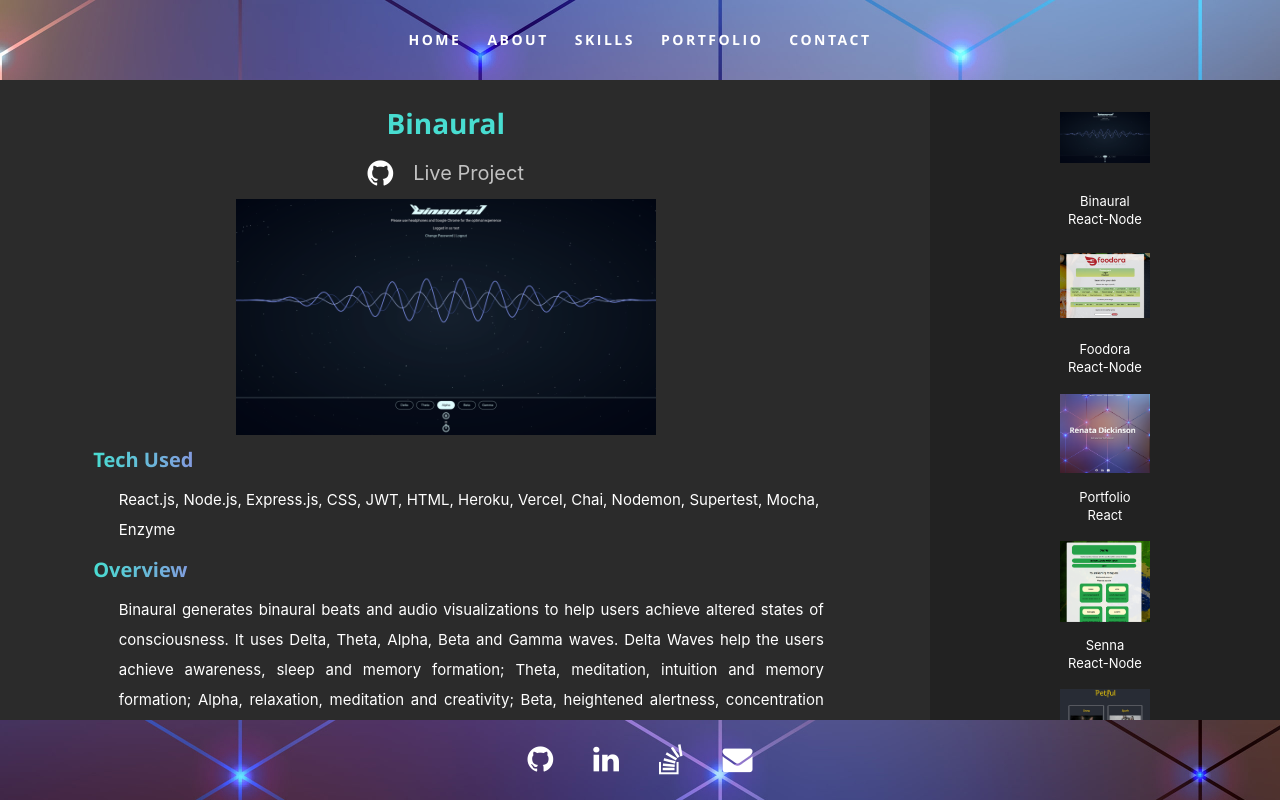
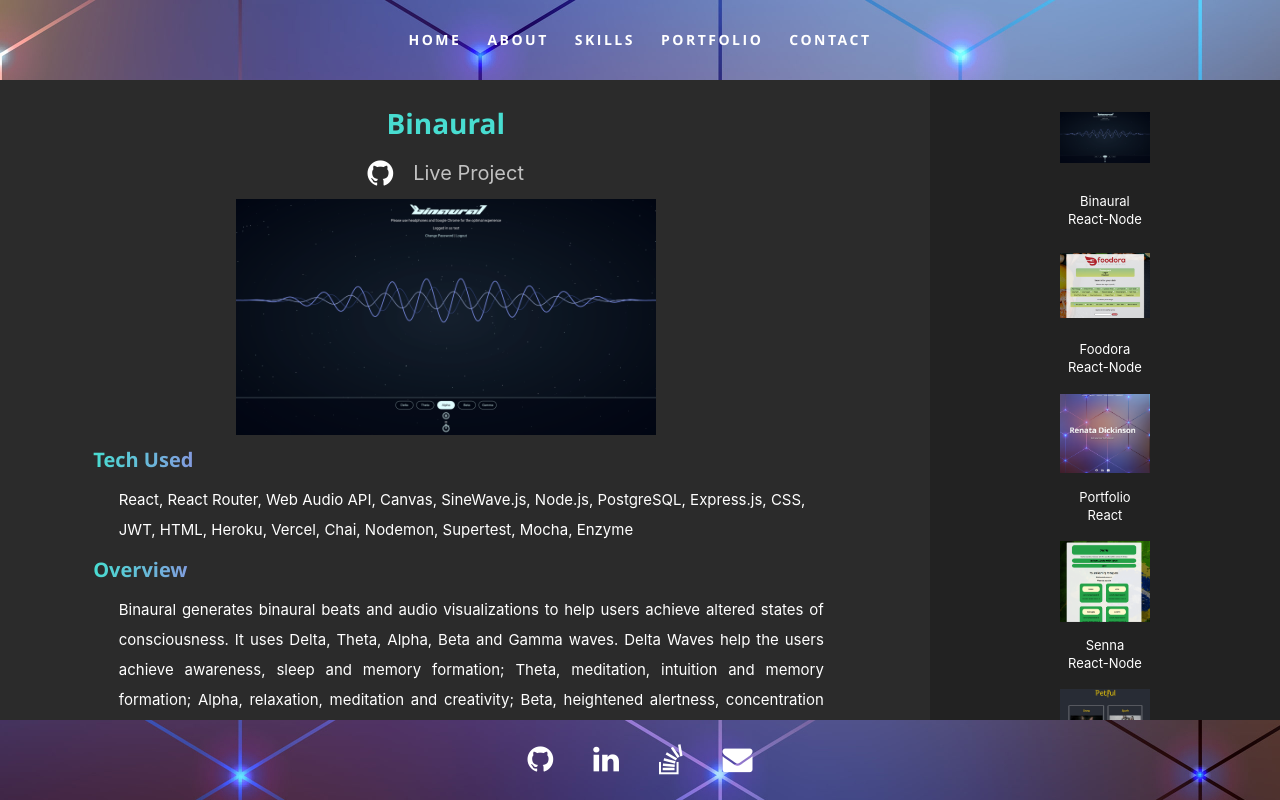
Before and after one commit to Seraphyne/react-portfolio-2.0, a React (Create React App) app: page /portfolio in a window 1280 px wide. Built offline with nearby package versions, Linux system fonts and the light colour scheme.

Commit message:
changes on public

```diff
--- a/src/projectStore.js
+++ b/src/projectStore.js
@@ -3,8 +3,13 @@ const projects = [
     title: 'Binaural',
     subTitle: 'React-Node',
     techs: [
-      'React.js',
+      'React',
+      'React Router',
+      'Web Audio API',
+      'Canvas',
+      'SineWave.js',
       'Node.js',
+      'PostgreSQL',
       'Express.js',
       'CSS',
       'JWT',
@@ -17,7 +22,7 @@ const projects = [
       'Mocha',
       'Enzyme',
     ],
-    description: 'Binaural generates binaural beats and audio visualizations to help users achieve altered states of consciousness. It uses Delta, Theta, Alpha, Beta and Gamma waves. Delta Waves help the users achieve awareness, sleep and memory formation; Theta, meditation, intuition and memory formation; Alpha, relaxation, meditation and creativity; Beta, heightened alertness, concentration and cognition; and lastly, Gamma, insight, focus and expanded consciousness. Those states are better achieved with the use of a headphones while using the app. This was a group project and the credits go to: Seyi Ariyo, Renata Dickinson, Rebecca Hudson, Wesley Rou, Josh Struve and Karsten Taylor',
+    description: 'Binaural generates binaural beats and audio visualizations to help users achieve altered states of consciousness. It uses Delta, Theta, Alpha, Beta and Gamma waves. Delta Waves help the users achieve awareness, sleep and memory formation; Theta, meditation, intuition and memory formation; Alpha, relaxation, meditation and creativity; Beta, heightened alertness, concentration and cognition; and lastly, Gamma, insight, focus and expanded consciousness. Those states are better achieved with the use of a headphones while using the app. This was a group project and the credits goes to: Seyi Ariyo, Renata Dickinson, Rebecca Hudson, Wesley Rou, Josh Struve and Karsten Taylor',
     imagePaths: [
       'images/portfolio/binaural.png',
     ],
@@ -28,9 +33,11 @@ const projects = [
     title: 'Foodora',
     subTitle: 'React-Node',
     techs: [
-      'React.js',
+      'React',
+      'React Router',
       'Node.js',
       'Express.js',
+      'PostgreSQL',
       'CSS',
       'JWT',
       'HTML',
@@ -53,7 +60,8 @@ const projects = [
     title: 'Portfolio',
     subTitle: 'React',
     techs: [
-      'React.js',
+      'React',
+      'React Router',
       'HTML',
       'CSS',
       'Netlify',
@@ -70,9 +78,11 @@ const projects = [
     title: 'Senna',
     subTitle: 'React-Node',
     techs: [
-      'React.js',
+      'React',
+      'React Router',
       'Node.js',
       'Express.js',
+      'PostgreSQL',
       'CSS',
       'HTML',
       'JWT',
@@ -95,7 +105,8 @@ const projects = [
     title: 'Petful',
     subTitle: 'React-Node',
     techs: [
-      'React.js',
+      'React',
+      'React Router',
       'Node.js',
       'Express.js',
       'CSS',
@@ -119,9 +130,11 @@ const projects = [
     title: 'Noteful',
     subTitle: 'React-Node',
     techs: [
-      'React.js',
+      'React',
+      'React Router',
       'Node.js',
       'Express.js',
+      'PostgreSQL',
       'CSS',
       'HTML',
       'Heroku',
```
Also changed, not shown: 1 other file (tests, documents, lock files or other folders).
